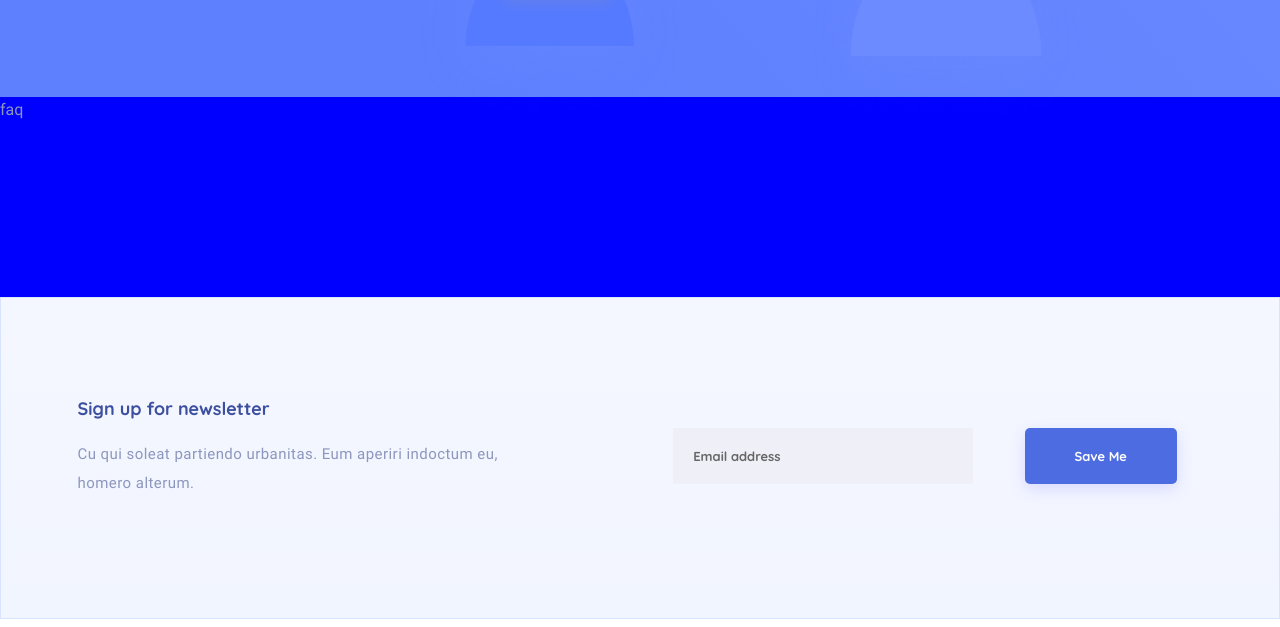
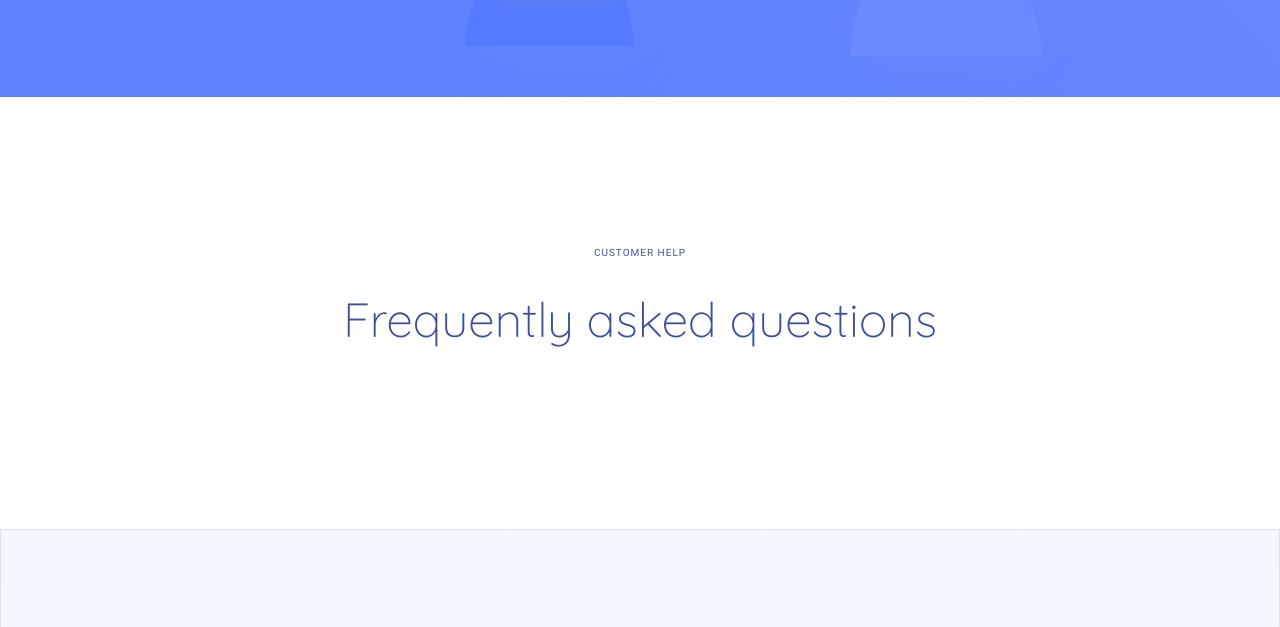
Before and after one commit to itsergeysobolit/clean-simple, a website: page app/index.html in a window 1280 px wide. Shown: the part 4103-4730 px from the top of the page. Drawn offline with nearby package versions, Linux system fonts and the light colour scheme.

Commit message:
Small changes

```diff
--- a/app/index.html
+++ b/app/index.html
@@ -459,7 +459,18 @@
         </section>
 
         <section class="faq">
-            faq
+            <div class="container">
+                <div class="row">
+                    <div class="col-xl-12">
+                        <p class="faq__text">
+                            Customer help
+                        </p>
+                        <h2 class="faq__title">
+                            Frequently asked questions
+                        </h2>
+                    </div>
+                </div>
+            </div>
         </section>
 
         <section class="newsletter">
--- a/app/sass/main.sass
+++ b/app/sass/main.sass
@@ -625,8 +625,29 @@
         border-radius: 1px
 
 .faq
-    background-color: blue
-    height: 200px
+    position: relative
+    z-index: 10
+    padding: 150px 0
+    background-color: #fff
+    text-align: center
+    &__text
+        margin-bottom: 30px
+        font-style: normal
+        font-weight: 500
+        font-size: 10px
+        line-height: 12px
+        letter-spacing: 0.1em
+        text-transform: uppercase
+        color: #3D4F9F
+
+    &__title
+        margin-bottom: 30px
+        font-family: quicksand
+        font-style: normal
+        font-weight: 300
+        font-size: 48px
+        line-height: 60px
+        color: #3D4F9F
 
 .newsletter
     background: linear-gradient(180deg, #F4F7FF 0%, #F1F5FF 100%)
```
Also changed, not shown: app/css/app.min.css.
